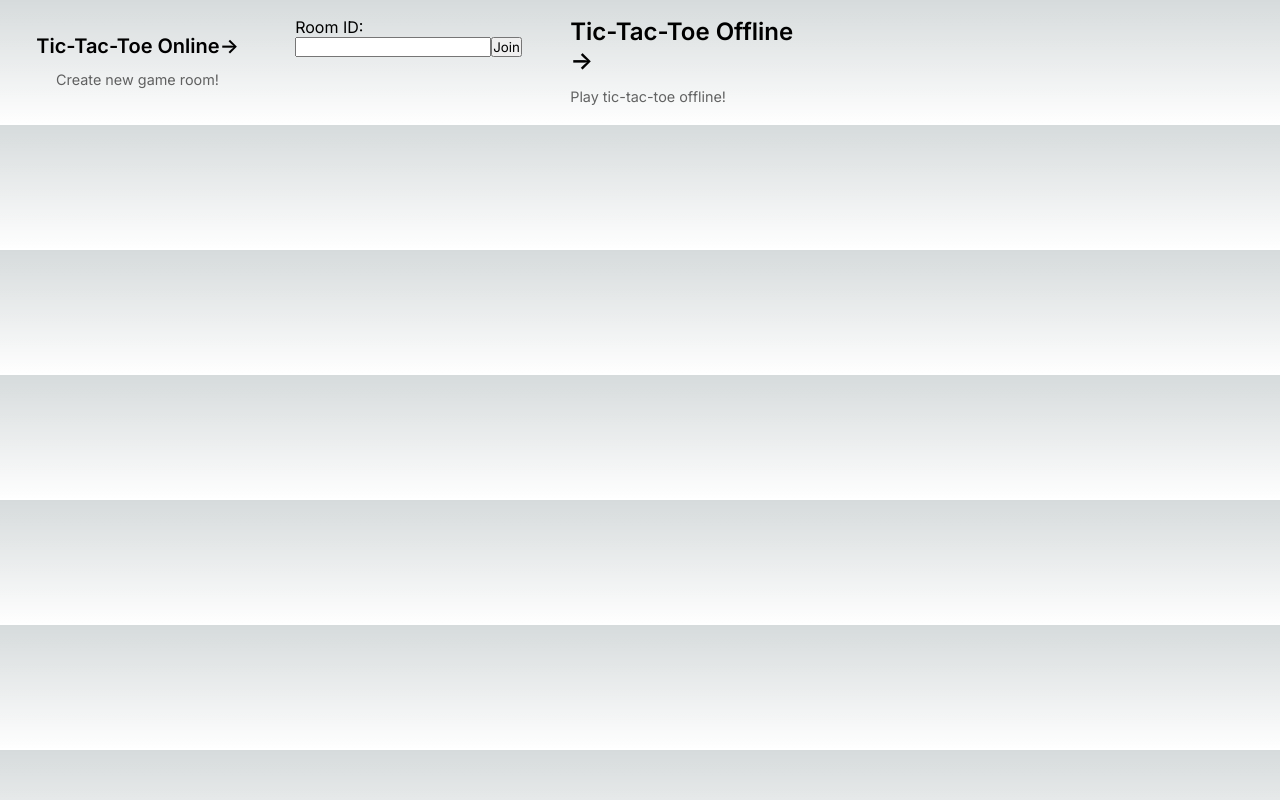
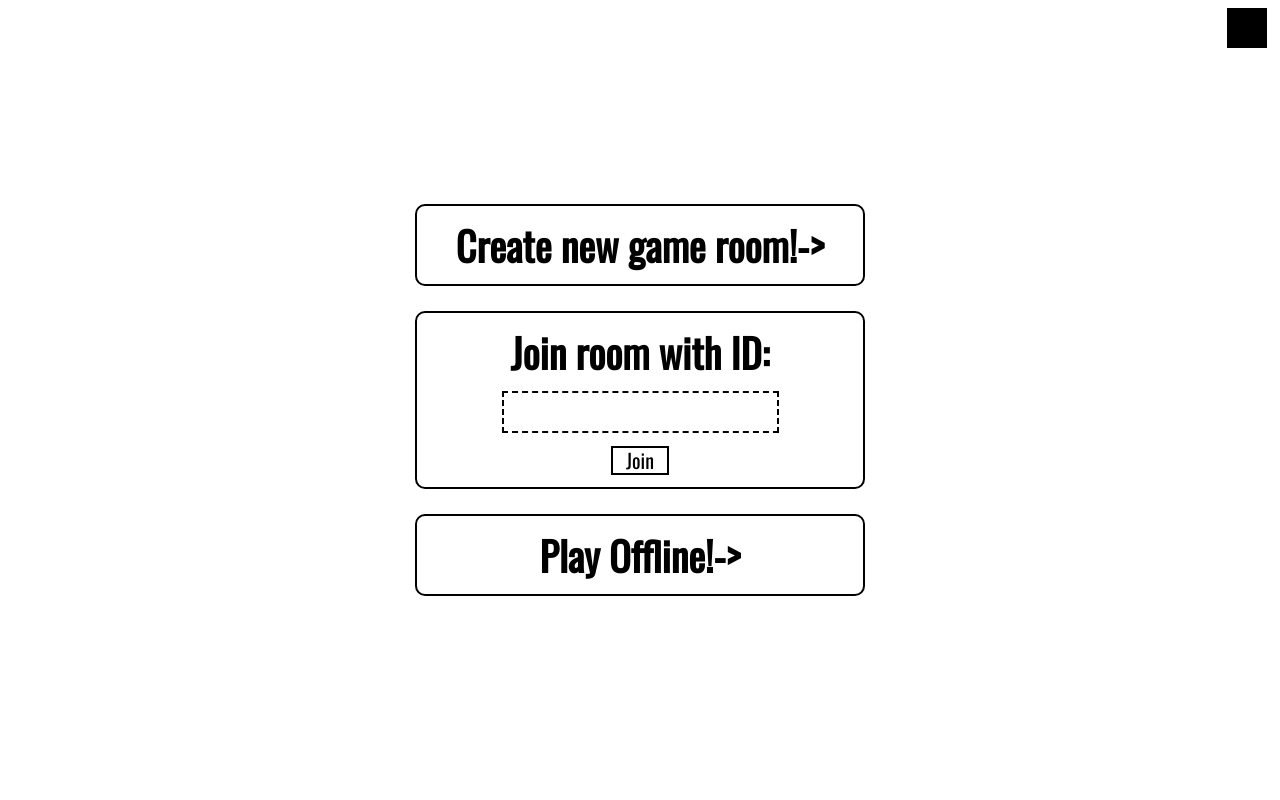
Before and after one commit to awlarpi/my-next-website, a Next.js app: page /tictactoe in a window 1280 px wide. Built offline with nearby package versions, Linux system fonts and the light colour scheme.

Commit message:
improved tictactoe landing pange ui

```diff
--- a/components/TicTacToeComponent.js
+++ b/components/TicTacToeComponent.js
@@ -1,9 +1,7 @@
 import { useState, useEffect, useContext, useRef } from "react";
-import { useDarkMode } from "usehooks-ts";
-import { useInterval } from "../functions/useInterval";
+import { useDarkMode, useInterval } from "usehooks-ts";
 import style from "../styles/Game.module.css";
 import Head from "next/head";
-import ErrorPage from "next/error";
 import axios from "axios";
 import { useRouter } from "next/router";
 import { bestBotMove, getResult } from "../functions/tictactoeBot";
@@ -55,6 +53,7 @@ export default function TicTacToeGame({
     };
   }, [roomId, onlineMode]);
 
+  //short polling for opponent move at 1s interval
   useInterval(
     async function () {
       try {
@@ -332,7 +331,6 @@ function MenuBar({ setTheme, handleBackClick, roomId, onlineMode }) {
           <p>Room: {roomId}</p>
         </div>
       )}
-      <div></div>
       <button
         className={`${style.themeSelector}`}
         onClick={() => setTheme()}
--- a/pages/api/tictactoeAPI.js
+++ b/pages/api/tictactoeAPI.js
@@ -1,5 +1,4 @@
 import { clientPromise } from "../../functions/mongoDB";
-import { useInterval } from "../../functions/useInterval";
 var crypto = require("crypto");
 const util = require("util");
 
@@ -145,6 +144,7 @@ async function handleCreateRoom(coll) {
     //new room data
     const roomDocument = {
       _id: newRoomId,
+      createdAt: new Date(),
       Latest_Move: -1,
       Room_Full: false,
       Is_Player1_Turn: player1StartFirst,
--- a/pages/tictactoe/index.js
+++ b/pages/tictactoe/index.js
@@ -1,14 +1,12 @@
-import styles from "../../styles/Home.module.css";
+import styles from "../../styles/Game.module.css";
 import Link from "next/link";
-import { Inter } from "@next/font/google";
 import axios from "axios";
 import { useRouter } from "next/router";
 import { useState } from "react";
-const util = require("util");
-
-const inter = Inter({ subsets: ["latin"] });
+import { useDarkMode } from "usehooks-ts";
 
 export default function Home() {
+  const { isDarkMode, toggle, enable, disable } = useDarkMode();
   const router = useRouter();
 
   //create new room
@@ -32,35 +30,33 @@ export default function Home() {
   };
 
   return (
-    <div className={styles.grid}>
-      <button
-        onClick={handleOnlineModeClick}
-        className={styles.card}
-        rel="noopener noreferrer"
+    <main
+      className={`${styles.landingMain} ${
+        styles[isDarkMode ? "dark" : "light"]
+      }`}
     >
-        <h2 className={inter.className}>
-          Tic-Tac-Toe Online<span>-&gt;</span>
+      <button className={styles.themeSelector} onClick={toggle}></button>
+
+      <div className={styles.landingMenu}>
+        <a className={styles.landingMenuItem} onClick={handleOnlineModeClick}>
+          <h2>
+            Create new game room!<span>-&gt;</span>
           </h2>
-        <p className={inter.className}>Create new game room!</p>
-      </button>
+        </a>
 
         <JoinGameForm />
 
-      <Link
-        href="/tictactoe/game/offline"
-        className={styles.card}
-        rel="noopener noreferrer"
-      >
-        <h2 className={inter.className}>
-          Tic-Tac-Toe Offline<span>-&gt;</span>
+        <Link className={styles.landingMenuItem} href="/tictactoe/game/offline">
+          <h2>
+            Play Offline!<span>-&gt;</span>
           </h2>
-        <p className={inter.className}>Play tic-tac-toe offline!</p>
         </Link>
       </div>
+    </main>
   );
 }
 
-const JoinGameForm = () => {
+function JoinGameForm() {
   const [roomId, setRoomId] = useState("");
   const [errorMessage, setErrorMessage] = useState("");
   const router = useRouter();
@@ -85,26 +81,26 @@ const JoinGameForm = () => {
       });
     } catch (error) {
       console.error(error);
-      setErrorMessage(error);
+      setErrorMessage(error.response.data);
     }
   };
 
   return (
-    <form onSubmit={handleSubmit} className={styles.card}>
-      <label htmlFor="roomId" className={inter.className}>
-        Room ID:
+    <form onSubmit={handleSubmit} className={styles.landingForm}>
+      <label htmlFor="roomId" className={styles.landingLabel}>
+        <h2>Join room with ID:</h2>
       </label>
       <input
-        className={inter.className}
         type="alphanumeric"
         id="roomId"
         value={roomId}
         onChange={(event) => setRoomId(event.target.value)}
+        className={styles.landingInput}
       />
-      <button className={inter.className} type="submit">
+      <button type="submit" className={styles.joinButton}>
         Join
       </button>
-      {errorMessage && <p className={inter.className}>{errorMessage}</p>}
+      {errorMessage && <p className={styles.errorMessage}>{errorMessage}</p>}
     </form>
   );
-};
+}
--- a/styles/Game.module.css
+++ b/styles/Game.module.css
@@ -63,6 +63,107 @@
   .light .square:hover {
     background-color: rgb(237, 237, 237);
   }
+}
+
+.landingMain {
+  display: flex;
+  flex-direction: column;
+  /* add this style */
+  align-items: center;
+  text-align: center;
+  height: 100vh;
+  font-family: "Oswald", sans-serif;
+  justify-content: center;
+}
+
+.landingMenu {
+  display: flex;
+  flex-direction: column;
+  justify-content: center;
+  align-items: center;
+}
+
+.landingMenu h2 {
+  font-size: 40px;
+  line-height: 28px;
+}
+
+.landingMenuItem {
+  display: flex;
+  width: 450px;
+  padding: 25px;
+  margin: 25px;
+  border: 2px solid;
+  border-color: inherit;
+  border-radius: 10px;
+  text-decoration: none;
+  color: inherit;
+  cursor: pointer;
+  align-items: center;
+  justify-content: center;
+  font-size: large;
+}
+
+.landingForm {
+  padding-top: 15px;
+  font-size: large;
+  width: 450px;
+  padding-bottom: 12px;
+  border: 2px solid;
+  border-radius: 10px;
+  text-decoration: none;
+  align-items: center;
+  justify-content: center;
+  display: flex;
+  flex-direction: column;
+  align-items: center;
+  font-size: inherit;
+}
+
+.landingMenuItem:hover {
+  background-color: lightgray;
+}
+
+.landingLabel,
+.landingInput {
+  margin-top: 0%;
+  margin: 10px;
+  background-color: inherit;
+  color: inherit;
+  font-size: inherit;
+}
+.landingLabel {
+  margin-bottom: 10px;
+}
+.landingInput {
+  margin-top: 15px;
+  border-style: dashed;
+  border-color: inherit;
+  font-family: inherit;
+  font-style: normal;
+  font-size: 25px;
+  line-height: 28px;
+  padding: 5px;
+}
+.landingInput:focus {
+  outline: none;
+}
+
+.joinButton {
+  margin-top: 3px;
+  width: 13%;
+  font-size: inherit;
+  font-family: inherit;
+  background-color: inherit;
+  color: inherit;
+  border: 2px solid;
+  cursor: pointer;
+  font-size: 20px;
+  line-height: 25px;
+}
+
+.errorMessage {
+  padding-top: 3px;
 }
 
 .main {
```
Also changed, not shown: pages/mongo.js (deleted, +0 -41 lines), 1 other file (tests, documents, lock files or other folders). Lines whose indentation alone changed are shown as unchanged.
